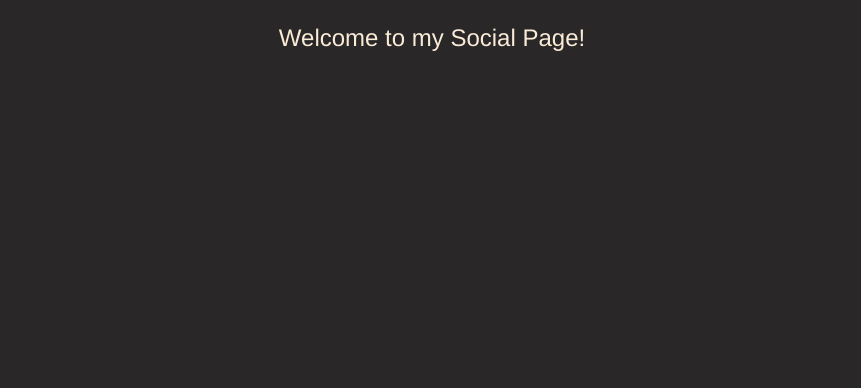
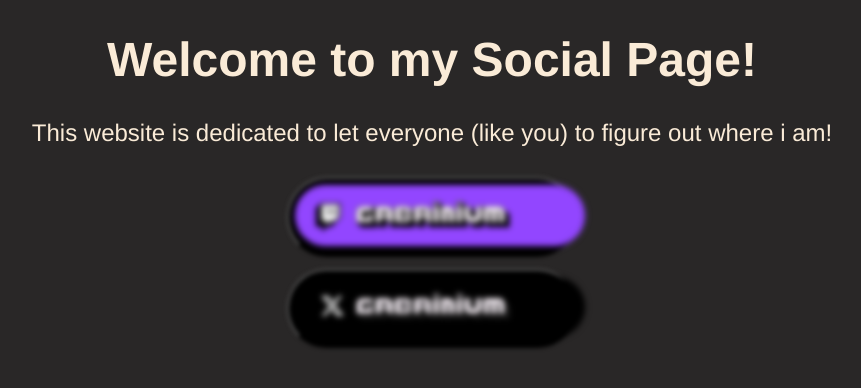
Before and after one commit to Gabrinium/Gabrinium.github.io, a plain HTML site: page index.html in a window 1280 px wide. Shown: the whole page, without its empty margins (208-1069 px from the left). Drawn offline with Linux system fonts and the light colour scheme.

Commit message:
Add files via upload

```diff
--- a/CSSFiles/style.css
+++ b/CSSFiles/style.css
@@ -2,9 +2,29 @@
     background-color: rgb(41, 39, 39);
 }
 
-.MainBody {
+.socials {
     text-align: center;
     font-family: 'Franklin Gothic Medium', 'Arial Narrow', Arial, sans-serif;
     font-size: 24px;
     color: antiquewhite;
 }
+
+.bt1 {
+    border-radius: 43px;
+    background-color: black;
+    width: 290px;
+    height: auto;
+    padding: 0px;
+    margin: 6px;
+    filter:blur(2px);
+    transition: all 0.6s ease;
+}
+
+
+
+/* Animations */
+
+.bt1:hover {
+ width: 270px;
+ filter:blur(0px)
+ }
--- a/index.html
+++ b/index.html
@@ -8,8 +8,22 @@
 </head>
 <body class="body">
 <div class="socials">
-<p class="MainBody">Welcome to my Social Page!</p>
+<h1 class="Impo">Welcome to my Social Page!</h1>
+<p class="LImpo">This website is dedicated to let everyone (like you) to figure out where i am!</p>
 
+<a href="https://www.twitch.tv/gabrinium">
+    <button class="bt1">
+        <img src="Images/TWTTst.png" class="bt1">
+    </button>
+</a>
+
+<br>
+
+<a href="https://x.com/Gabrinium">
+    <button class="bt1">
+        <img src="Images/twitterimage.png" class="bt1">
+    </button>
+</a>
 
 </div>
 </body>
```
Also changed, not shown: Images/TWTTst.png (added), Images/twitterimage.png (added).
